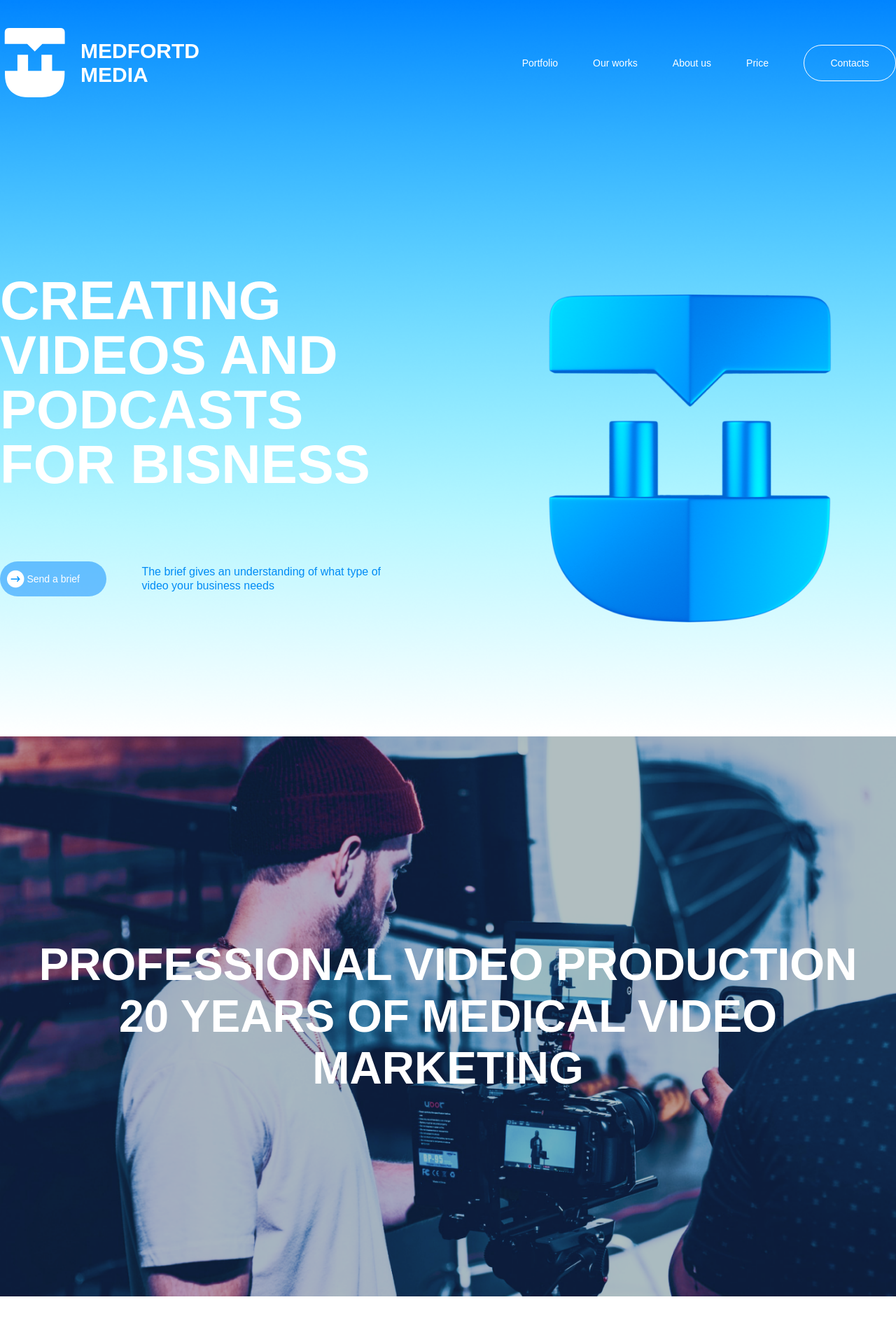
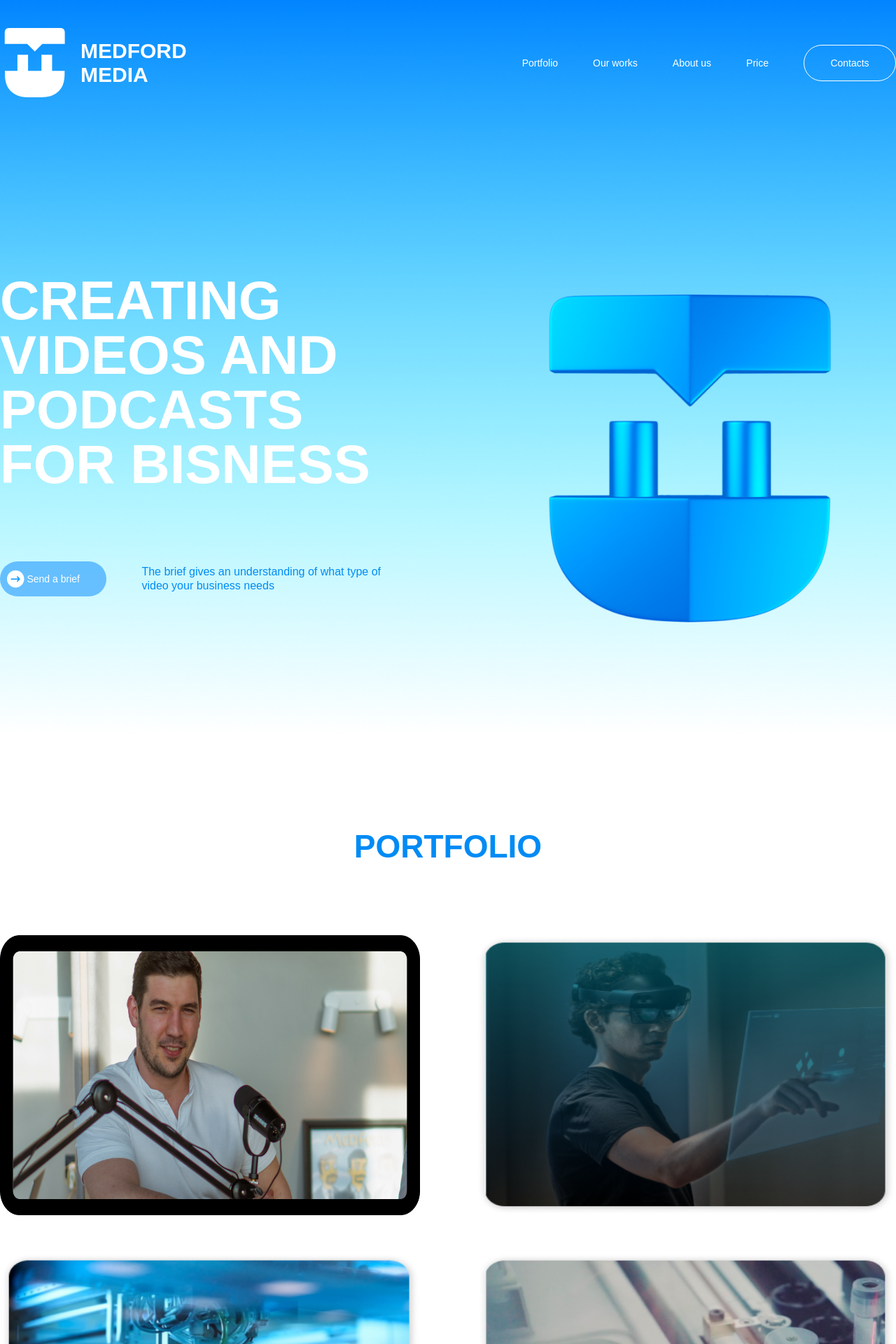
Before and after one commit to NataliiaDanchenko/depl-react, a React (Create React App) app: page /depl-react/portfolio in a window 1280 px wide. Shown: the top 1920 px of the page at 70% size. Built offline with nearby package versions, Linux system fonts and the light colour scheme.

Commit message:
new-router-1

```diff
--- a/src/Components/App.js
+++ b/src/Components/App.js
@@ -9,6 +9,9 @@ import Price from "./Price/Price";
 import Team from "./Team/Team";
 import Footer from "./Footer/Footer";
 import Portfolio from "./Portfolio/Portfolio";
+import {Route, Routes} from "react-router-dom";
+import AboutUs from "./AboutUs/AboutUs";
+import OurWorks from "./OurWorks/OurWorks";
 
 
 function App(props) {
@@ -17,13 +20,19 @@ function App(props) {
     <div className="App">
 
         <Header links={props.state.header} logo={img} contacts={props.state.header.contacts} logosTitle={props.state.header.logosTitle} h1={props.state.header.h1}/>
+
+        <Routes>
+            <Route path="/portfolio" element={<Portfolio portfolio={props.state.portfolio}/>}/>
+            <Route path="/our works" element={<OurWorks portfolio={props.state.portfolio}/>}/>
+            <Route path="/about-us" element={<AboutUs/>}/>
+        </Routes>
+
         <Main main={props.state.main}/>
         <SectionProcess sectionProcess={props.state.sectionProcess}/>
         <WhatImportantVideo whatImportantVideo={props.state.whatImportantVideo}/>
         <Price price={props.state.price} pricePrice={props.state.pricePrice}/>
         <Team teamImg={props.state.teamImg} team={props.state.team}/>
         <Footer logo={props.state.footer.imgLogo} logoFooter={img} logoTytle={props.state.footer.logoTytle} logoSubTytle={props.state.footer.logoSubTytle}/>
-        <Portfolio portfolio={props.state.portfolio}/>
 
     </div>
   );
--- a/src/Components/Header/Header.css
+++ b/src/Components/Header/Header.css
@@ -44,6 +44,7 @@ nav {
     border-radius: 50px;
     text-align: center;
     line-height: 50px;
+    color: white;
 }
 a {
     text-decoration: none;
--- a/src/Components/Header/Header.jsx
+++ b/src/Components/Header/Header.jsx
@@ -4,6 +4,7 @@ import HeaderLink from "./HeaderLink/HeaderLink";
 
 const Header = (props) => {
     let headerItems = props.links.links.map(link => <HeaderLink link={link}/>)
+
     return (
         <header>
             <div className="header_background">
@@ -15,7 +16,8 @@ const Header = (props) => {
                         </div>
                         <nav>
                             {headerItems}
-                            <div><a href="https://www.google.com.ua/"><div className="header_contact">{props.contacts}</div></a></div>
+
+                            <div className="header_contact">{props.contacts}</div>
                         </nav>
                     </div>
                 </div>
--- a/src/Components/Header/HeaderLink/HeaderLink.jsx
+++ b/src/Components/Header/HeaderLink/HeaderLink.jsx
@@ -3,6 +3,7 @@ import {NavLink} from "react-router-dom";
 const HeaderLink = (props) => {
     return (
         <NavLink to={props.link.address}>{props.link.name}</NavLink>
+
     )
 }
 
--- a/src/Components/Header/Price/Price.module.css
+++ /dev/null
@@ -1,5 +0,0 @@
-.price {
-    background-color: lightseagreen;
-    width: 100%;
-    height: 100vh;
-}
--- /dev/null
+++ b/src/Components/Header/PriceRout/PriceRout.css
@@ -0,0 +1,3 @@
+.price {
+
+}
--- a/src/data/data.js
+++ b/src/data/data.js
@@ -39,7 +39,7 @@ let state = {
             links: [
                 {
                     name: "Portfolio",
-                    address: "/"
+                    address: "/portfolio"
                 },
                 {
                     name: "Our works",
@@ -55,8 +55,9 @@ let state = {
                 }
         ],
             contacts: ["Contacts"],
+
             logosTitle: {
-                title1: "MEDFORTD",
+                title1: "MEDFORD",
                 title2: "MEDIA"
             },
             h1: {
```
Also changed, not shown: src/Components/Header/Price/Price.jsx (deleted, +0 -10 lines), src/Components/Header/PriceRout/PriceRout.jsx (added, +10 -0 lines).
